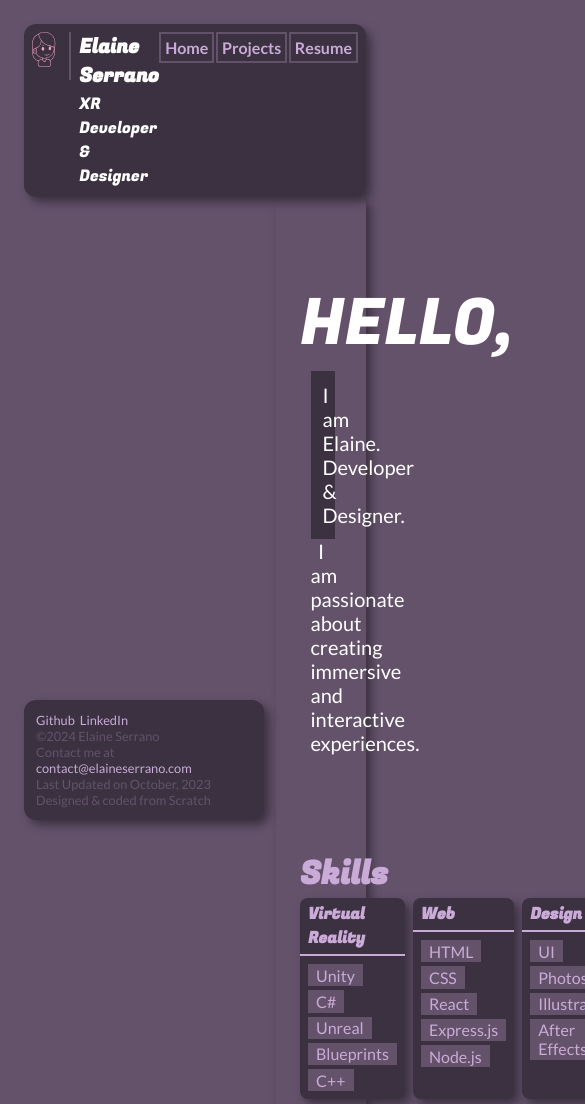
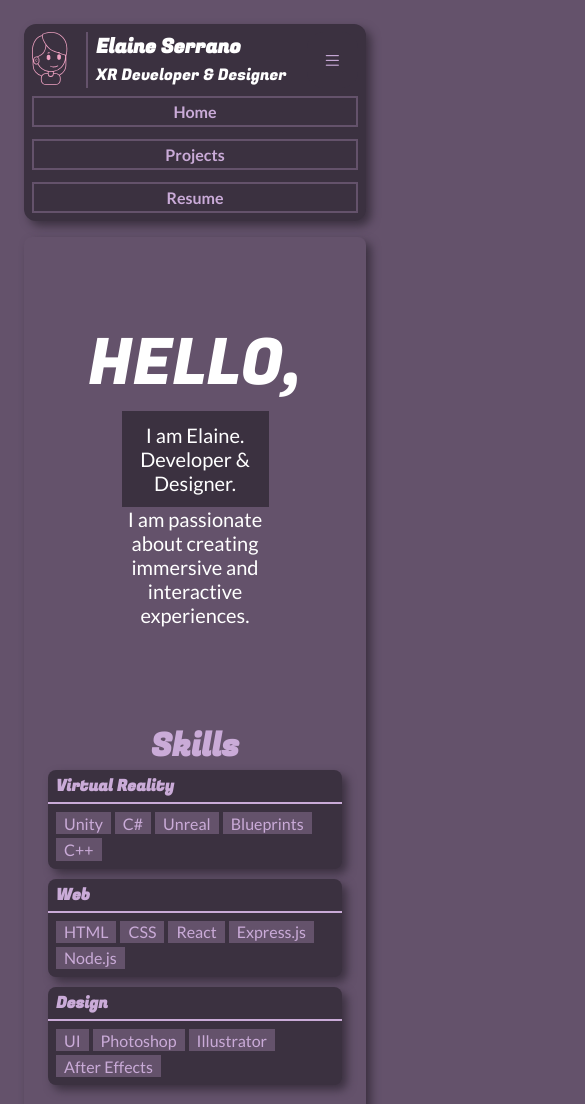
Before and after one commit to elaine2700/Portfolio, an Eleventy site: page src/index.njk in a window 390 px wide. Shown: the top 1104 px of the page, 585 px wide, since content can reach past the window. Built offline with nearby package versions, Linux system fonts and the light colour scheme; Eleventy itself is replaced by a stand-in of ours; files that its build step writes are made by us from their sources.

Commit message:
Added responsiveness to the styles

```diff
--- a/src/_includes/layouts/base.njk
+++ b/src/_includes/layouts/base.njk
@@ -8,6 +8,8 @@
     <link rel="preconnect" href="https://fonts.googleapis.com">
     <link rel="preconnect" href="https://fonts.gstatic.com" crossorigin>
     <link href="https://fonts.googleapis.com/css2?family=Fugaz+One&family=Lato:ital,wght@0,100;0,300;0,400;0,700;0,900;1,100;1,300;1,400;1,700;1,900&display=swap" rel="stylesheet">
+    <!--Icons-->
+    <link rel="stylesheet" href="https://cdn.jsdelivr.net/npm/bootstrap-icons@1.11.3/font/bootstrap-icons.min.css">
     <!--CSS-->
     <link rel="stylesheet" href="/assets/css/layout.css"/>
     <link rel="stylesheet" href="/assets/css/global.css"/>
@@ -17,7 +19,6 @@
     {% endfor %}
 </head>
 <body>
-    <div class="side-menu-container">
     <header class="main-menu">
         <div class="profile-card">
             <div class="profile-picture-container">
@@ -29,21 +30,22 @@
                     <label class="switch" for="toggle"></label>
                 </div>
             </div>
-                <div>
+            <div class="name">
                 <p class="profile-card-name">Elaine Serrano</p>
                 <p>XR Developer & Designer</p>
             </div>
         </div>
+        <button type="button" class="button button-l button-icon toggle">
+            <i class="bi bi-list"></i>
+        </button>
         <nav class="main-nav">
-                <ul class="nav-group">
+            <ul class="nav-group visible">
                 <li><a class="nav-item" href="/">Home</a></li>
                 <li><a class="nav-item" href="/projects">Projects</a></li>
                 <li><a class="nav-item" href="/resume">Resume</a></li>
             </ul>
         </nav>
     </header>
-
-    </div>
 
     <main class="content-wrapper">
         {{content | safe}}
--- a/src/assets/css/footer.css
+++ b/src/assets/css/footer.css
@@ -13,3 +13,11 @@
     display: inline-block;
     padding-right: 0.2em;
 }
+
+@media only screen and (max-width: 1024px) {
+    .footer{
+        position: static;
+        width: 100%;
+        margin-top: var(--spacing-l);
+    }
+}
--- a/src/assets/css/layout.css
+++ b/src/assets/css/layout.css
@@ -23,3 +23,10 @@ body{
     margin-left: calc(var(--sidemenu-width) + var(--spacing));
     min-height: calc(100vh - (2 * var(--spacing-xxl)));
 }
+
+@media only screen and (max-width: 1024px) {
+    .content-wrapper{
+        margin-top: var(--spacing-l);
+        margin-left: 0;
+    }
+}
--- a/src/assets/css/system/buttons.css
+++ b/src/assets/css/system/buttons.css
@@ -6,11 +6,13 @@
     --button-color-bg-hover: var(--color-surface-tertiary);
     --button-color: var(--color-text-secondary);
     --button-color-hover: var(--color-text-primary);
+    --button-text-size: 1rem;
     border-radius: var(--button-border-radius);
     padding: var(--button-padding-y) var(--button-padding-x);
     background-color: var(--button-color-bg);
     color: var(--button-color);
     width: max-content;
+    font-size: var(--button-text-size);
 }
 .button:visited{
     background-color: var(--button-color-bg);
@@ -25,11 +27,13 @@
     --button-border-radius: var(--border-radius-small);
     --button-padding-x: var(--spacing-xs);
     --button-padding-y: var(--spacing-xs);
+    --button-text-size: 0.85rem;
 }
 .button-l{
     --button-border-radius: var(--border-radius-large);
     --button-padding-x: var(--spacing-l);
     --button-padding-y: var(--spacing-l);
+    --button-text-size: 1.2rem;
 }
 
 .button.secondary{
--- a/src/assets/css/system/navmenu.css
+++ b/src/assets/css/system/navmenu.css
@@ -1,24 +1,17 @@
-.side-menu-container{
-    display: flex;
-    flex-direction: column;
-    justify-content: space-between;
-    --roughHeight: calc(100vh - (2.5 * var(--spacing-xxl)));
-    height: calc(var(--roughHeight) - 120px);
-    position: fixed;
-    gap: var(--spacing-s);
+.main-menu{
     --menu-color-bg: var(--color-surface-primary);
     --menu-border-radius: var(--border-radius-default);
-}
-.main-menu{
+    --roughHeight: calc(100vh - (2.5 * var(--spacing-xxl)));
+    background-color: var(--menu-color-bg);
+    height: calc(var(--roughHeight) - 120px);
     border-radius: var(--menu-border-radius);
     width: var(--sidemenu-width);
-    padding: var(--spacing-xs);
+    position: fixed;
     box-shadow: var(--shadow-small);
-    flex-grow: 1;
-    background-color: var(--menu-color-bg);
+    padding: var(--spacing-s);
+    justify-content: space-between;
 }
 .profile-card{
-    width: 100%;
     margin-bottom: var(--spacing-xs);
     display: flex;
     flex-direction: column;
@@ -83,7 +76,7 @@
 }
 
 /* to Hide menu on small screens */
-.toggle {
+.toggle{
     display: none;
 }
 
@@ -145,30 +138,39 @@ label.switch:active:after {
 
 
 @media only screen and (max-width: 1024px) {
-    .side-menu-container{
-        position: static;
+    .main-menu{
+        position: sticky;
+        display: flex;
         flex-direction: row;
         height: auto;
-    }
-    .main-menu{
-        display: flex;
-        padding: var(--spacing-s);
+        width: 100%;
+        top: var(--spacing-xxl);
     }
     .profile-card{
         flex-direction: row;
         margin-bottom: 0;
+        min-width: max-content;
+    }
+    .profile-card .name{
+        min-width: max-content;
+    }
+    .main-nav{
+        display: flex;
+        align-items: center;
     }
     .nav-group{
         flex-direction: row;
+        align-items: center;
+        gap: var(--spacing);
     }
     .profile-picture-container .actions{
         display: none;
     }
     .profile-picture-container{
         width: 100%;
-        max-width: 5rem;
+        min-width: 3.5rem;
         height: auto;
-        max-height: 3rem;
+        min-height: 3.5rem;
         border-bottom: 0;
         border-right: var(--border-width-default) solid var(--color-border-primary);
         display: block;
@@ -177,10 +179,38 @@ label.switch:active:after {
     .profile-picture-container img{
         position: static;
         display: block;
-        width: 100%;
+        width: auto;
+        height: 100%;
     }
     .profile-picture-container .lens{
         display: none;
     }
+}
 
+@media only screen and (max-width: 768px){
+    .main-menu{
+        flex-wrap: wrap;
+    }
+    .main-nav{
+        width: 100%;
+    }
+    .toggle{
+        display: block;
+    }
+    .nav-group{
+        display: none;
+        margin-top: var(--spacing-s);
+        display: none;
+        flex-direction: column;
+        z-index: 1;
+        top: var(--spacing-xxl);
+        right: var(--spacing-xxl);
+        width: 100%;
+    }
+    .nav-group.visible{
+        display: flex;
+    }
+    .nav-group > *{
+        width: 100%;
+    }
 }
--- a/src/index.njk
+++ b/src/index.njk
@@ -18,7 +18,7 @@ projectsCards: []
     </header>
     <section class="home__section">
         <h1 class="text-center">Skills</h1>
-        <div class="flex-group gap-s">
+        <div class="grid-columns-auto gap-s">
             {% for skill in skills %}
             <div class="card bg-primary">
                 <h2 class="card-title">{{skill.name}}</h2>
@@ -33,7 +33,7 @@ projectsCards: []
     </section>
     <section class="home__section">
         <h1 class="text-center padding-top-xl">Projects</h1>
-        <div class="flex-group gap-s">
+        <div class="grid-columns-auto gap-s">
             {% set selectedIds = [0, 1, 2] %}
             {% for project in projects %}
             {% if project.id in selectedIds  %}
@@ -66,7 +66,7 @@ projectsCards: []
             {% endfor %}
         </div>
         <div class="padding-top-xl">
-            <a class="button button-l margin-auto" href="#">See All Projects</a>
+            <a class="button button-l margin-auto" href="/projects">See All Projects</a>
         </div>
     </section>
 </article>
--- a/src/resume.njk
+++ b/src/resume.njk
@@ -5,3 +5,4 @@ title: "Resume"
 <header>
     <h1>{{title}}</h1>
 </header>
+<div>In Writing</div>
```
Also changed, not shown: src/assets/css/projects.css (+9 -3 lines). Lines whose indentation alone changed are shown as unchanged.
